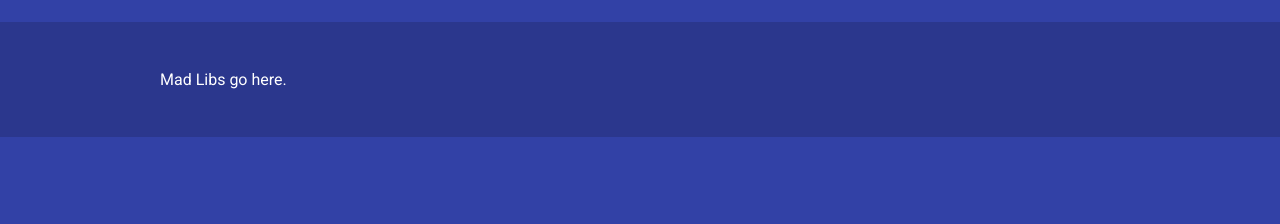
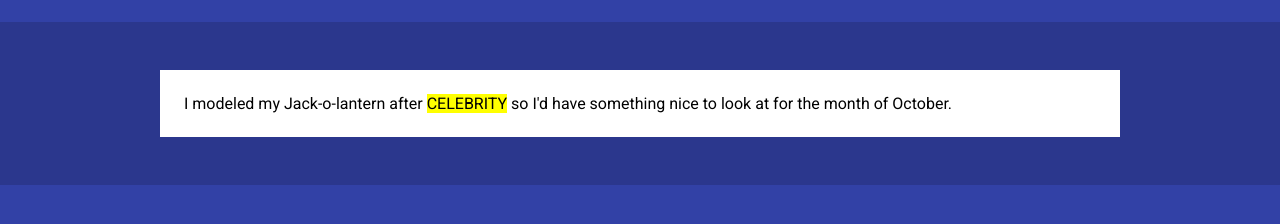
Before and after one commit to rsidneysmith/WordPress-Pittsburgh-Hacktoberfest, a plain HTML site: page docs/index.html in a window 1280 px wide. Shown: the part 188-412 px from the top of the page. Drawn offline with Linux system fonts and the light colour scheme.

Commit message:
Add card markup

```diff
--- a/docs/index.html
+++ b/docs/index.html
@@ -15,7 +15,9 @@
     </header>
     <div class="band">
         <div class="container">
-            Mad Libs go here.
+            <div class="card">
+                 I modeled my Jack-o-lantern after <span class="madlib-placeholder">CELEBRITY</span> so I'd have something nice to look at for the month of October.
+            </div>
         </div>
     </div>
 </body>
```
